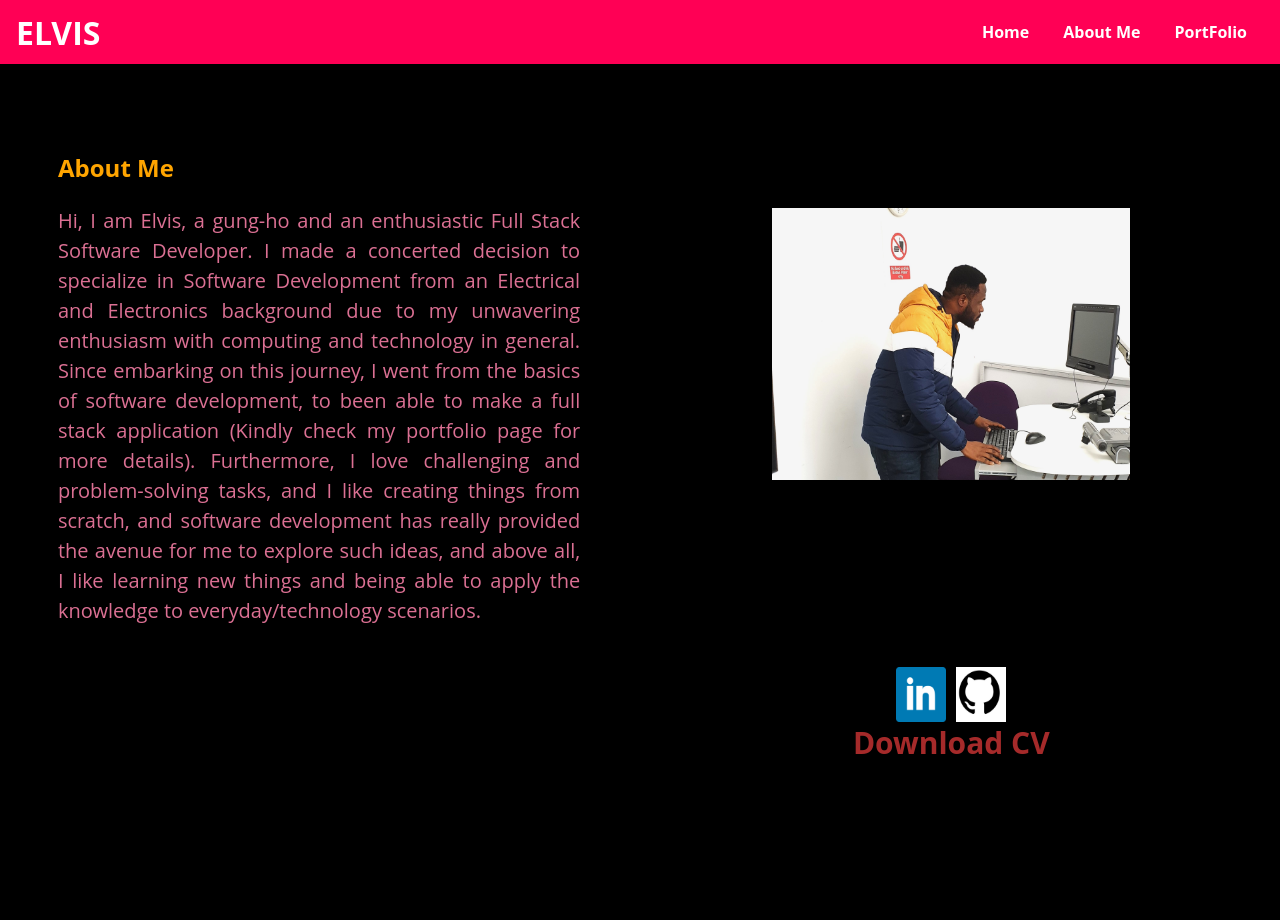
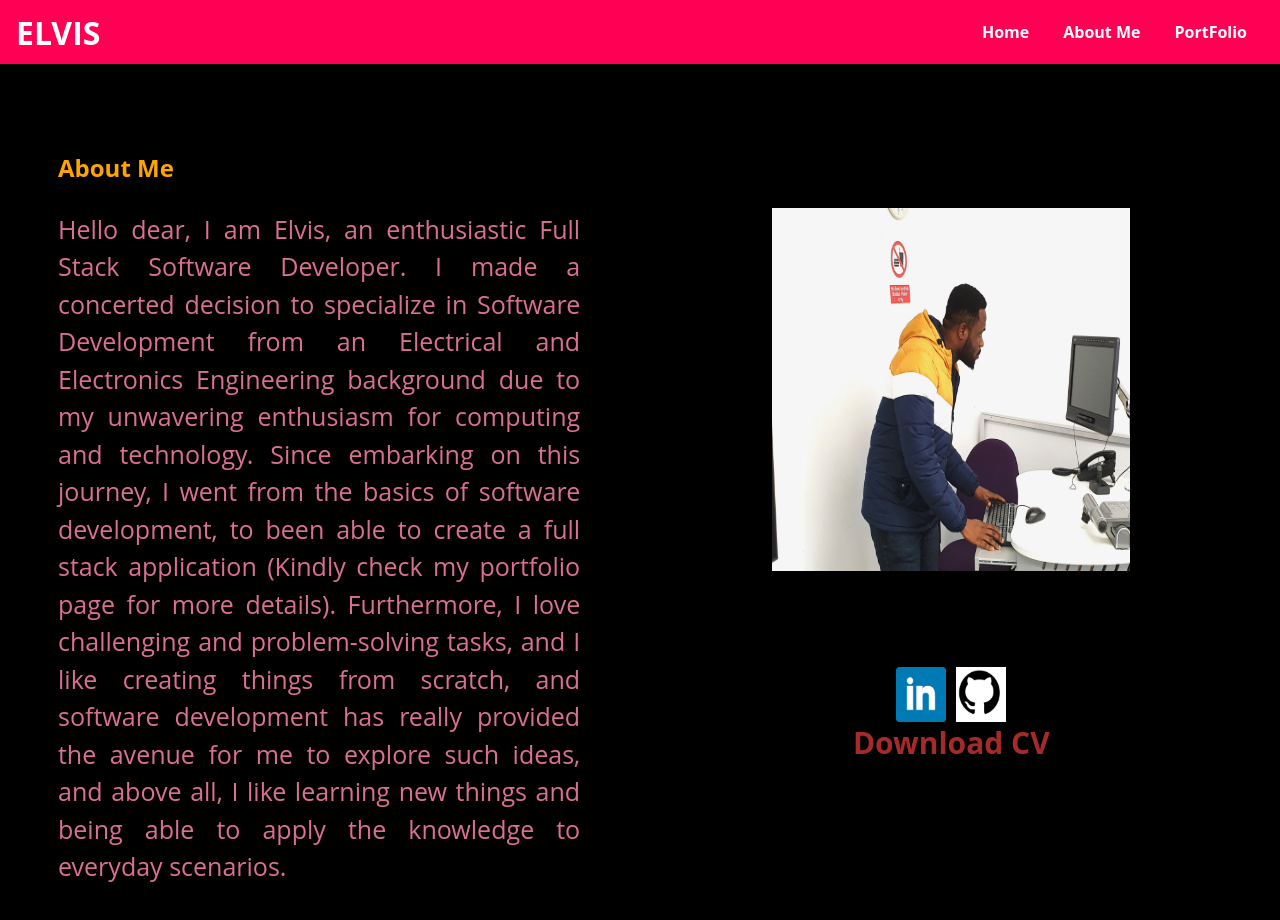
Before and after one commit to elvisonob/Personal-Website, a React (Create React App) app: page /about in a window 1280 px wide. Shown: the top 920 px of the page. Before the commit the page ends 888 px from the top, so only its background shows below. Built offline with nearby package versions, Linux system fonts and the light colour scheme.

Commit message:
About me update

```diff
--- a/src/components/pages/About.js
+++ b/src/components/pages/About.js
@@ -13,25 +13,25 @@ const About = () => {
         <section className={classes.content}>
           <h1>About Me</h1>
           <p>
-            Hi, I am Elvis, a gung-ho and an enthusiastic Full Stack Software
+            Hello dear, I am Elvis, an enthusiastic Full Stack Software
             Developer. I made a concerted decision to specialize in Software
-            Development from an Electrical and Electronics background due to my
-            unwavering enthusiasm with computing and technology in general.
-            Since embarking on this journey, I went from the basics of software
-            development, to been able to make a full stack application (Kindly
-            check my portfolio page for more details). Furthermore, I love
-            challenging and problem-solving tasks, and I like creating things
-            from scratch, and software development has really provided the
-            avenue for me to explore such ideas, and above all, I like learning
-            new things and being able to apply the knowledge to
-            everyday/technology scenarios.
+            Development from an Electrical and Electronics Engineering
+            background due to my unwavering enthusiasm for computing and
+            technology. Since embarking on this journey, I went from the basics
+            of software development, to been able to create a full stack
+            application (Kindly check my portfolio page for more details).
+            Furthermore, I love challenging and problem-solving tasks, and I
+            like creating things from scratch, and software development has
+            really provided the avenue for me to explore such ideas, and above
+            all, I like learning new things and being able to apply the
+            knowledge to everyday scenarios.
           </p>
         </section>
       </div>
       <div className={classes.rightHandSide}>
         <div className={classes.picture}>
           <div></div>
-          <img src={image} width="100%" height="60%" alt="" />
+          <img src={image} width="100%" height="80%" alt="" />
           <div></div>
         </div>
         <div className={classes.socialMediaLink}>
--- a/src/components/pages/About.module.css
+++ b/src/components/pages/About.module.css
@@ -26,7 +26,7 @@
 }
 
 .leftHandSide p {
-    font-size: 20px;
+    font-size: 25px;
 }
 
 .rightHandSide {
```
